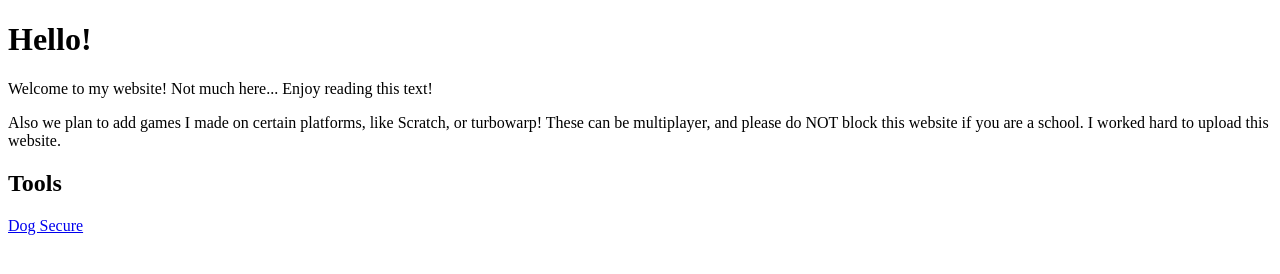
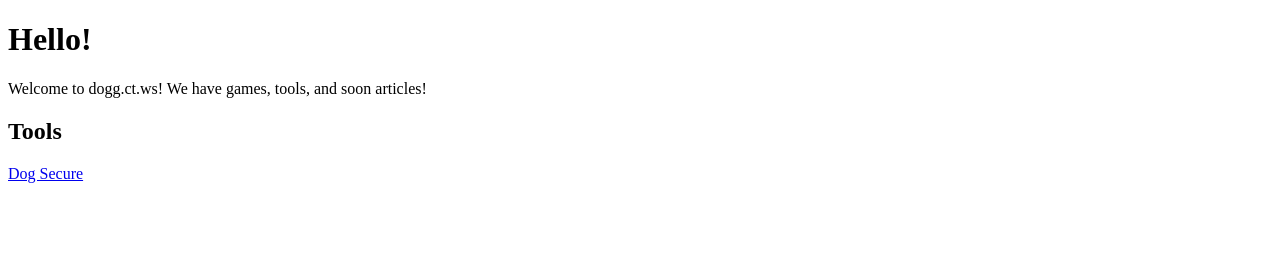
Before and after one commit to BIGSCARYEASTER/bigscaryeaster.github.io, a plain HTML site: page index.html in a window 1280 px wide. Drawn offline with Linux system fonts and the light colour scheme.

Commit message:
Revise welcome text in index.html
Updated website welcome message and description.

```diff
--- a/index.html
+++ b/index.html
@@ -1,7 +1,6 @@
 <!DOCTYPE html>
 <title>MY WEBSITE</title>
 <h1>Hello!</h1>
-Welcome to my website! Not much here... Enjoy reading this text!
-<p>Also we plan to add games I made on certain platforms, like Scratch, or turbowarp! These can be multiplayer, and please do NOT block this website if you are a school. I worked hard to upload this website.</p>
+Welcome to dogg.ct.ws! We have games, tools, and soon articles!
 <h2>Tools</h2>
 <a href="dogg.html">Dog Secure</a>
```
